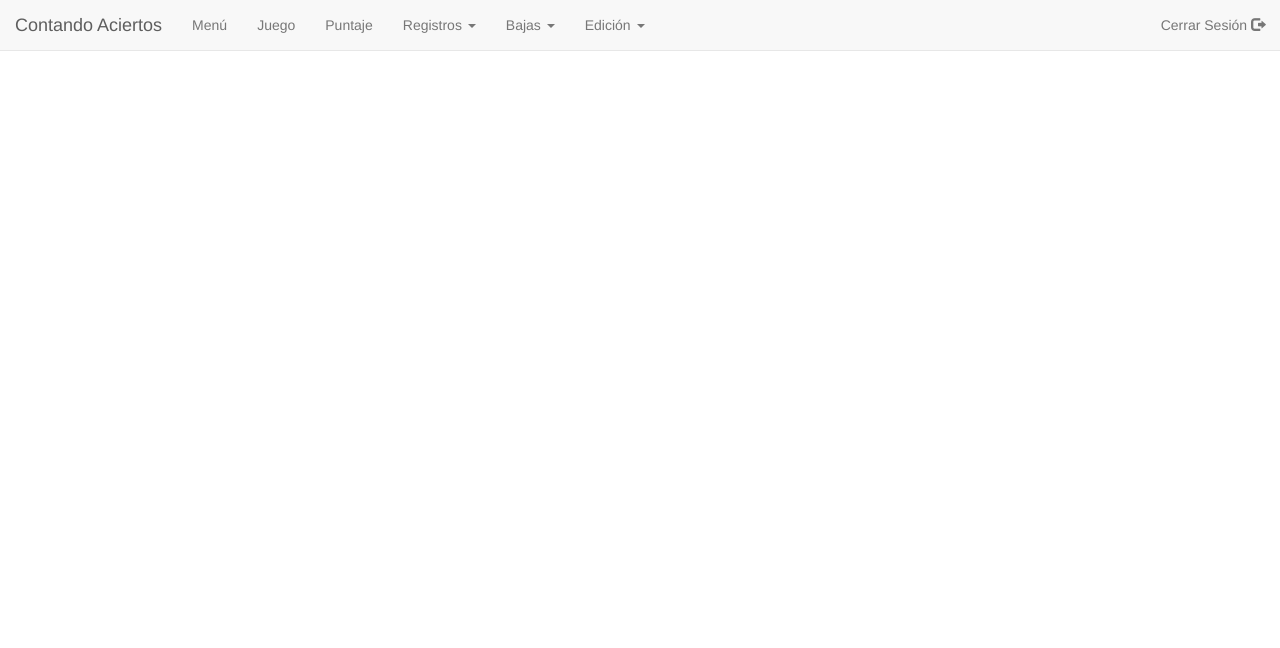
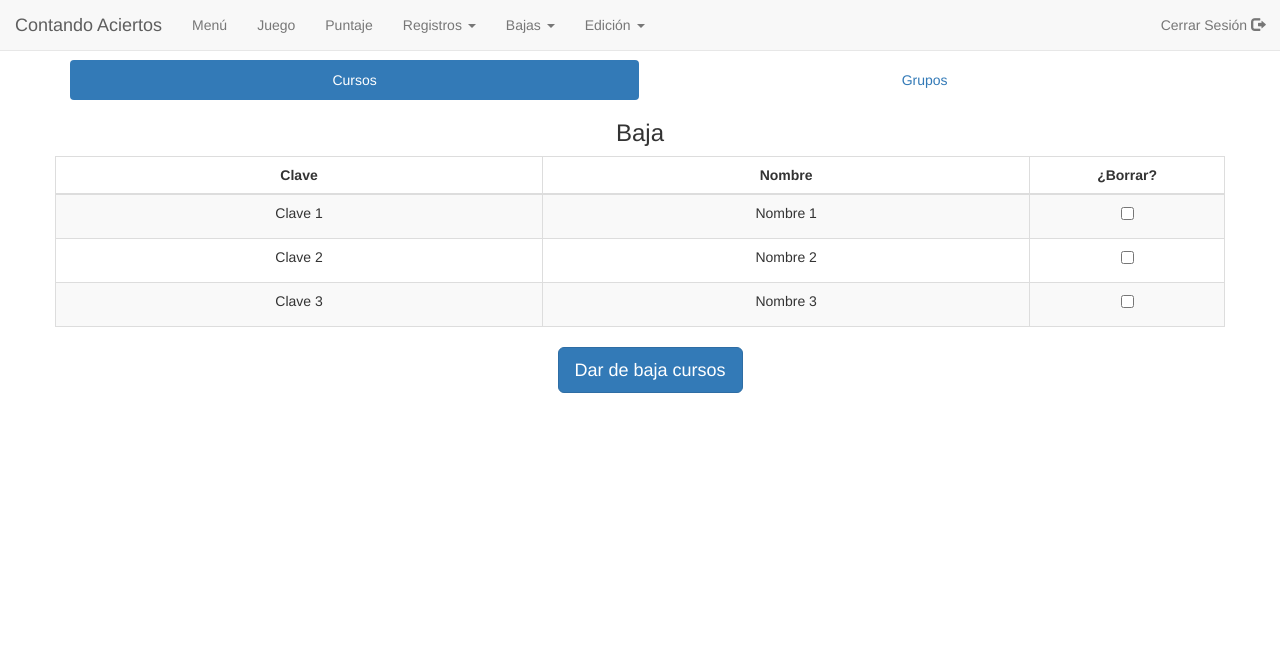
Before and after one commit to luisreyna93/ContandoAciertos, a PHP site: page /views/delCursosGrupos.php in a window 1280 px wide. Shown: the top 648 px of the page. Run offline with PHP 8.4, Linux system fonts and the light colour scheme.

Commit message:
Finished delete view for courses and groups

```diff
--- /dev/null
+++ b/css/delCursosGrupos.css
@@ -0,0 +1,3 @@
+.table th, td {
+    text-align: center;
+}
--- a/views/delCursosGrupos.php
+++ b/views/delCursosGrupos.php
@@ -4,6 +4,8 @@ include_once('../elements/header.php');
 ?>
 
     <title>Contando Aciertos - Baja de Cursos y Grupos</title>
+    <link type = 'text/css' rel = 'stylesheet' href = '../css/footerHeader.css'>
+    <link type = 'text/css' rel = 'stylesheet' href = '../css/delCursosGrupos.css'>
     </head>
 
     <?php
@@ -11,6 +13,113 @@ include_once('../elements/header.php');
     ?>
 
     <body>
+        <div id="edicionUsuarios" class="container">
+	    	<ul class="nav nav-pills nav-justified">
+				<li class="active"><a data-toggle="pill" href="#cursos">Cursos</a></li>
+				<li><a data-toggle="pill" href="#grupos">Grupos</a></li>
+			</ul>
+
+			<div class="tab-content">
+				<div id="cursos" class="tab-pane fade in active">
+					<h3 class="text-center">Baja</h3>
+					<div class="row">
+						<table class="table table-striped table-bordered">
+                            <thead>
+                            <tr>
+                                <th class="col-md-5">Clave</th>
+                                <th class="col-md-5">Nombre</th>
+                                <th>¿Borrar?</th>
+                            </tr>
+                            </thead>
+                            <tbody>
+                            <tr>
+                                <td>Clave 1</td>
+                                <td>Nombre 1</td>
+                                <td>
+                                    <label><input type="checkbox" value=""></label>
+                                </td>
+                            </tr>
+                            <tr>
+                                <td>Clave 2</td>
+                                <td>Nombre 2</td>
+                                <td>
+                                    <label><input type="checkbox" value=""></label>
+                                </td>
+                            </tr>
+                            <tr>
+                                <td>Clave 3</td>
+                                <td>Nombre 3</td>
+                                <td>
+                                    <label><input type="checkbox" value=""></label>
+                                </td>
+                            </tr>
+                            </tbody>
+                        </table>
+
+						<div class="col-sm-2 col-sm-offset-5">
+							<div class="form-group">
+								<button class="btn btn-primary btn-lg" id="bajaCurso">Dar de baja cursos</button>
+							</div>
+						</div>
+					</div>
+				</div>
+
+				<div id="grupos" class="tab-pane fade">
+					<h3 class="text-center">Baja</h3>
+					<div class="row">
+						<div class="col-sm-6 col-sm-offset-3">
+                            <div class="form-group">
+								<label for="selMateria">Materia:</label>
+								<select class="form-control" id="selMateria">
+							  	</select>
+						    </div>
+						</div>
+
+                        <table class="table table-striped table-bordered">
+                            <thead>
+                            <tr>
+                                <th class="col-md-5">Número de Grupo</th>
+                                <th class="col-md-5">Nombre de Maestro</th>
+                                <th>¿Borrar?</th>
+                            </tr>
+                            </thead>
+                            <tbody>
+                            <tr>
+                                <td>Grupo 1</td>
+                                <td>Maestro 1</td>
+                                <td>
+                                    <label><input type="checkbox" value=""></label>
+                                </td>
+                            </tr>
+                            <tr>
+                                <td>Grupo 2</td>
+                                <td>Maestro 2</td>
+                                <td>
+                                    <label><input type="checkbox" value=""></label>
+                                </td>
+                            </tr>
+                            <tr>
+                                <td>Grupo 3</td>
+                                <td>Maestro 3</td>
+                                <td>
+                                    <label><input type="checkbox" value=""></label>
+                                </td>
+                            </tr>
+                            </tbody>
+                        </table>
+
+						<div class="col-sm-2 col-sm-offset-5">
+							<div class="form-group">
+								<button class="btn btn-primary btn-lg" id="bajaGrupo">Dar de baja grupos</button>
+							</div>
+						</div>
+					</div>
+				</div>
+                <div id = 'feedback' class = 'text-center'>
+                </div>
+			</div>
+		</div>
+    </body>
 
 <?php
 include_once('../elements/footer.php');
```
